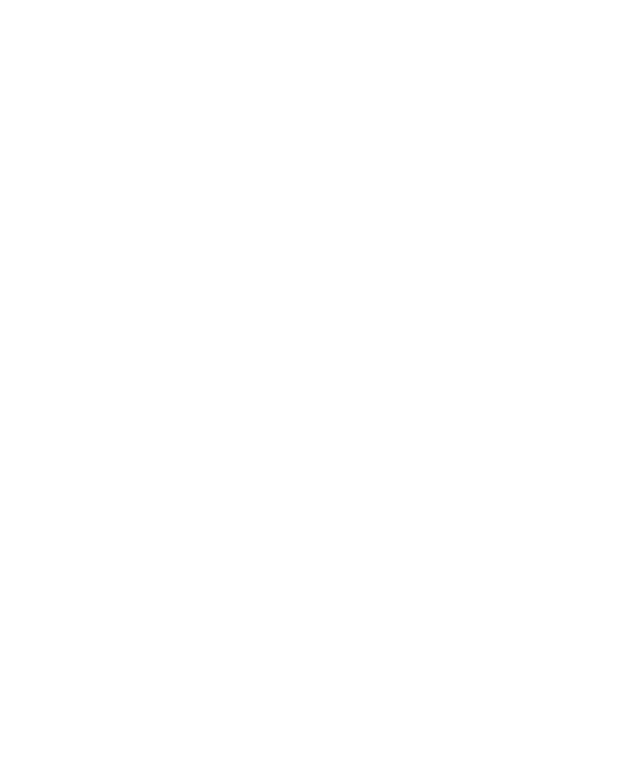
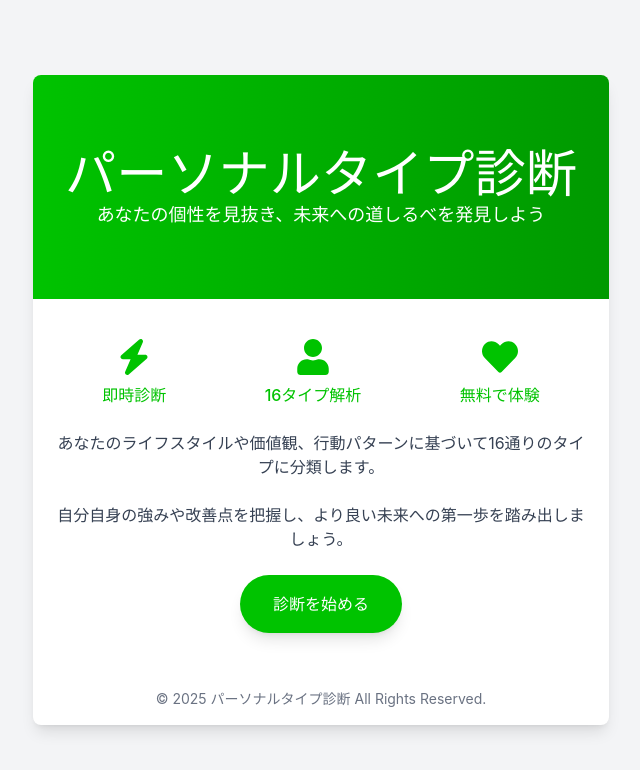
Before and after one commit to marky808/hige-LP, a React (Vite) app: page /personal-type in a window 1280 px wide. Before the commit this address had no page. Shown: the top 770 px of the page, without its empty margins (319-959 px from the left). Built offline with nearby package versions, Linux system fonts and the light colour scheme.

Commit message:
personal type page ui

```diff
--- a/src/App.jsx
+++ b/src/App.jsx
@@ -9,6 +9,7 @@
 import Result from "./pages/Result";
 import EBook from "./pages/EBook";
 import HigeLp from "./pages/HigeLp";
+import PersonalType from "./pages/PersonalType";
 
 function App() {
   return (
@@ -22,6 +23,7 @@
       <Route path="/quiz" element={<Quiz />} />
       <Route path="/result" element={<Result />} />
       <Route path="/hige-lp" element={<HigeLp />} />
+      <Route path="/personal-type" element={<PersonalType />} />
     </Routes>
   );
 }
--- a/src/pages/PersonalType.jsx
+++ b/src/pages/PersonalType.jsx
@@ -1,7 +1,87 @@
-import React from "react";
+import { useEffect } from "react";
+import { FaHeart, FaShieldAlt, FaUser } from "react-icons/fa";
+import { FaBolt } from "react-icons/fa6";
+import { useNavigate } from "react-router-dom";
 
 const PersonalType = () => {
-  return <div></div>;
+  const navigate = useNavigate();
+
+  useEffect(() => {
+    document.title = "パーソナルリスク診断 - あなたの未来を守る";
+  }, []);
+
+  return (
+    <div className="flex items-center justify-center min-h-screen bg-gray-100">
+      <div className="w-11/12 max-w-xl bg-white rounded-lg shadow-lg overflow-hidden animate-fadeInUp">
+        {/* Header */}
+        <header className="bg-gradient-to-r from-[#00c300] to-[#009900] text-white text-center !py-[70px] !px-8">
+          <h1 className="text-lg font-semibold">パーソナルタイプ診断</h1>
+          <p className="text-lg">
+            あなたの個性を見抜き、未来への道しるべを発見しよう
+          </p>
+        </header>
+        {/* Main Content */}
+        <main className="px-5 py-10 text-center">
+          <div className="flex justify-around flex-wrap space-y-4 md:space-y-0">
+            <Feature
+              icon={
+                <div className="text-[#00C300] text-4xl">
+                  <FaBolt />
+                </div>
+              }
+              text="即時診断"
+            />
+            <Feature
+              icon={
+                <div className="text-[#00C300] text-4xl">
+                  <FaUser />
+                </div>
+              }
+              text="16タイプ解析"
+            />
+            <Feature
+              icon={
+                <div className="text-[#00C300] text-4xl">
+                  <FaHeart />
+                </div>
+              }
+              text="無料で体験"
+            />
+          </div>
+
+          <p className="text-gray-700 my-6">
+            あなたのライフスタイルや価値観、行動パターンに基づいて16通りのタイプに分類します。
+          </p>
+          <p className="text-gray-700 my-6">
+            自分自身の強みや改善点を把握し、より良い未来への第一歩を踏み出しましょう。
+          </p>
+
+          {/* CTA Button */}
+          <button
+            onClick={() => navigate("/quiz")}
+            className="!bg-[#00c300] text-white font-semibold !py-4 !px-8 !rounded-full shadow-lg hover:bg-[#009900] transition-all focus:!outline-none"
+          >
+            診断を始める
+          </button>
+        </main>
+
+        {/* Footer */}
+        <footer className="text-center py-4 text-gray-500 text-sm">
+          &copy; 2025 パーソナルタイプ診断 All Rights Reserved.
+        </footer>
+      </div>
+    </div>
+  );
 };
 
 export default PersonalType;
+
+function Feature({ icon, text }) {
+  return (
+    <div className="flex flex-col items-center space-y-2">
+      {icon}
+      {/* <i className={`fas fa-${icon} text-green-500 text-4xl`}></i> */}
+      <span className="text-[#00C300] font-medium">{text}</span>
+    </div>
+  );
+}
```
